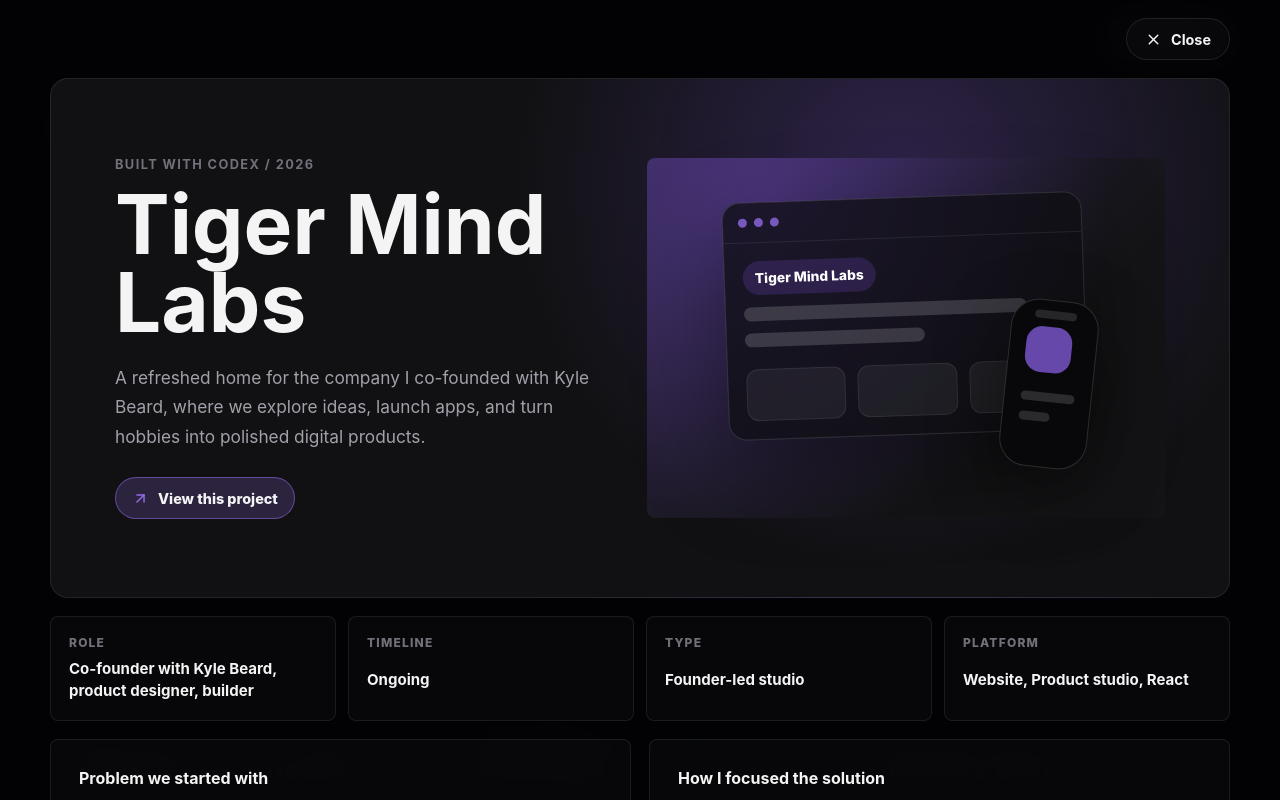
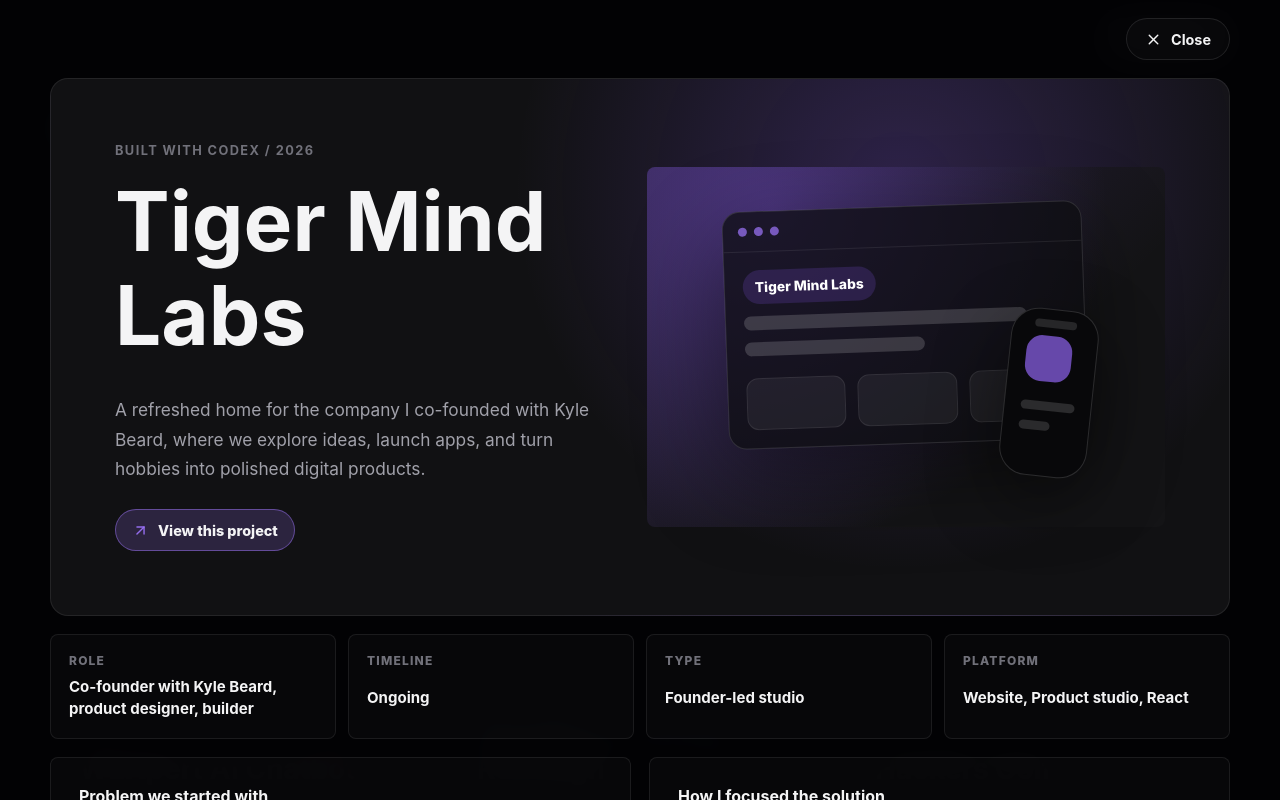
Before and after one commit to santiago2692/myportfolio, a React (Vite) app: page / in a window 1280 px wide. Both pictures are taken after a click on the button 242 px from the left and 1336 px from the top of the page. Shown: the part 936-1736 px from the top of the page. Built offline with nearby package versions, Linux system fonts and the light colour scheme.

Commit message:
Fix project detail title clipping

```diff
--- a/src/main.jsx
+++ b/src/main.jsx
@@ -1342,7 +1342,9 @@
             <p className="project-meta">
               {project.category} / {project.year}
             </p>
-            <h2 id="project-title">{project.title}</h2>
+            <h2 id="project-title" className={project.title.length > 24 ? "is-long-title" : undefined}>
+              {project.title}
+            </h2>
             <p>{project.summary}</p>
             {project.projectUrl && (
               <a className="project-live-link" href={project.projectUrl} target="_blank" rel="noreferrer">
--- a/src/styles.css
+++ b/src/styles.css
@@ -1801,9 +1801,16 @@
 
 .modal-hero h2 {
   margin: 0 0 20px;
+  padding: 0.04em 0 0.16em;
   font-size: clamp(3rem, 6.4vw, 7rem);
-  line-height: 0.96;
+  line-height: 1.14;
   letter-spacing: 0;
+  overflow-wrap: break-word;
+  overflow: visible;
+}
+
+.modal-hero h2.is-long-title {
+  font-size: clamp(2.75rem, 5.1vw, 5.5rem);
 }
 
 .modal-hero p:not(.project-meta) {
@@ -1915,9 +1922,11 @@
 .detail-visual-heading h3 {
   max-width: 620px;
   margin: 0;
+  padding: 0.04em 0 0.14em;
   font-size: clamp(1.45rem, 2.8vw, 2.65rem);
-  line-height: 1;
+  line-height: 1.18;
   letter-spacing: 0;
+  overflow: visible;
 }
 
 .detail-visual-grid {
@@ -1996,7 +2005,7 @@
   max-width: 220px;
   color: var(--text);
   font-size: clamp(1.1rem, 1.7vw, 1.45rem);
-  line-height: 1.05;
+  line-height: 1.14;
   letter-spacing: 0;
 }
 
@@ -2110,7 +2119,7 @@
 .detail-visual-copy h4 {
   margin: 0;
   font-size: 1.05rem;
-  line-height: 1.15;
+  line-height: 1.25;
   letter-spacing: 0;
 }
 
@@ -2144,9 +2153,11 @@
 .process-panel h3,
 .outcomes h3 {
   margin: 0;
+  padding-bottom: 0.06em;
   font-size: clamp(1.35rem, 2.3vw, 2.2rem);
-  line-height: 1.08;
+  line-height: 1.16;
   letter-spacing: 0;
+  overflow: visible;
 }
 
 .process-list {
@@ -2481,6 +2492,11 @@
 
   .modal-hero h2 {
     font-size: clamp(2.6rem, 12vw, 4.4rem);
+    line-height: 1.18;
+  }
+
+  .modal-hero h2.is-long-title {
+    font-size: clamp(2.35rem, 10.5vw, 3.8rem);
   }
 
   .modal-nav,
```
Also changed, not shown: 5 other files (tests, documents, lock files or other folders).
